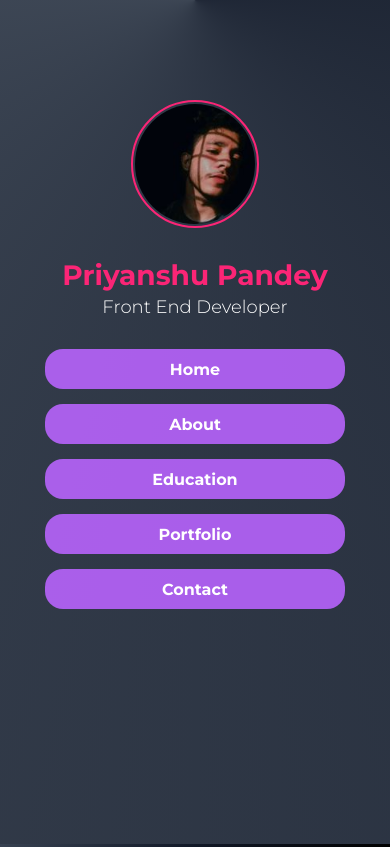
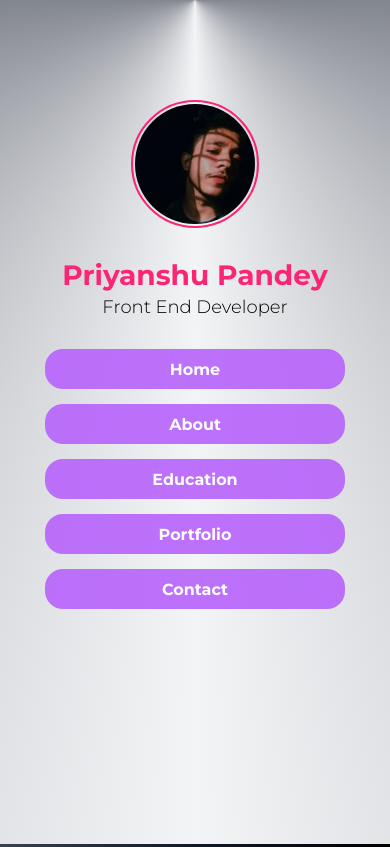
Before and after one commit to Pandeyyy/pandeyyy.github.io, a plain HTML site: page index.html in a window 390 px wide. Shown: the top 847 px of the page. Drawn offline with Linux system fonts and the light colour scheme; some icons are missing.

Commit message:
Update index.html

```diff
--- a/index.html
+++ b/index.html
@@ -28,7 +28,7 @@
       position: sticky;
       border-right: 1px solid #fb2576;
       top: 0;
-      background: conic-gradient(at center top, rgb(17, 24, 39), rgb(75, 85, 99));
+      background: conic-gradient(at center top, rgb(17, 24, 39), rgb(243, 244, 246), rgb(17, 24, 39))
     }
     .sec2 {
       width: 100%;
@@ -70,7 +70,7 @@
     }
     .div4 {
       font-size: 18px;
-      color: white;
+      color: black;
       padding-top: 4px;
     }
     .btn {
@@ -239,6 +239,7 @@
         width: 100%;
         position: static;
         border: none;
+        background: conic-gradient(at center top, rgb(17, 24, 39), rgb(243, 244, 246), rgb(17, 24, 39))
       }
       .sec2{
         width: 100%;
@@ -254,9 +255,8 @@
       .div2{
         width: fit-content;
       }
-      #arw{
-        font-size: 25px;
-      }
+
+
 
     }
 
```
